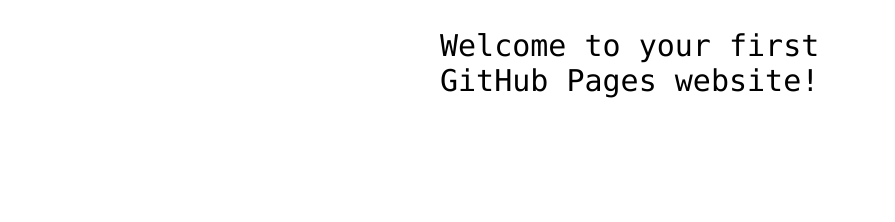
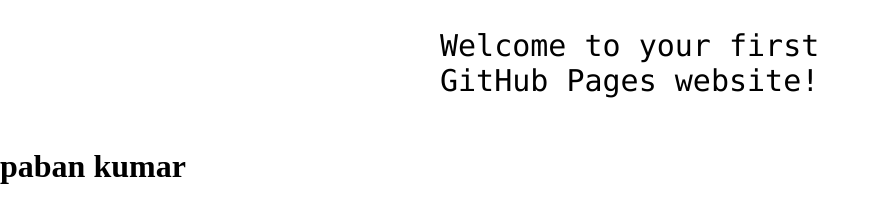
Before and after one commit to PavanAgrahri/hello-world, a plain HTML site: page index.html in a window 1280 px wide. Shown: the part 360-582 px from the top of the page, without its empty margins (0-895 px from the left). Drawn offline with Linux system fonts and the light colour scheme.

Commit message:
add index.html

```diff
--- a/index.html
+++ b/index.html
@@ -13,6 +13,6 @@
 
 <!-- Change this code here by copy and pasting your template on line 15 -->
 <p>Welcome to your first GitHub Pages website!</p>
-
+<h1>paban kumar</h1>
 </body>
 </html>
```
